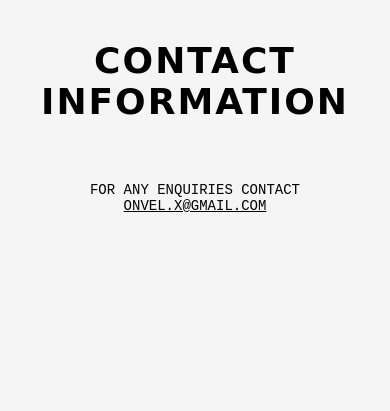
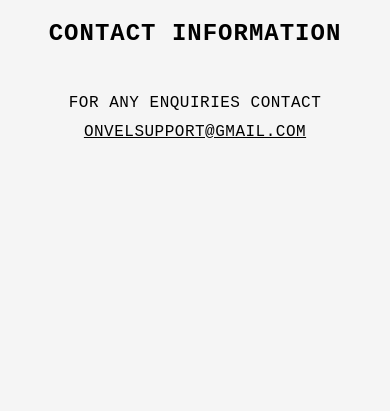
Before and after one commit to onvelsupport/Onvel, a Django app: page /contact/ in a window 390 px wide. Shown: the part 70-481 px from the top of the page. Run offline with Django 5.2, Linux system fonts and the light colour scheme.

Commit message:
fixed privacy and contact heading issue

```diff
--- a/store/templates/store/contact.html
+++ b/store/templates/store/contact.html
@@ -4,10 +4,12 @@
 <style>
   .page-title {
     text-align: center;
-    font-family: 'Permanent Marker', cursive;
+    font-family: 'Courier New', monospace;
     font-size: 36px;
-    margin: 40px 0 60px;
+    margin: 30px 0 60px;
     text-transform: uppercase;
+    letter-spacing: 2px;
+    line-height: 1.2;
   }
 
   .contact-container {
@@ -19,26 +21,46 @@
 
   .contact-container p {
     font-family: 'Courier New', monospace;
-    font-size: 14px;          /* same as index */
-    margin: 10px 0 5px;       /* same spacing as product text */
+    font-size: 18px;
+    line-height: 1.8;
     text-transform: uppercase;
+    letter-spacing: 0.5px;
   }
 
   .contact-container a {
     color: black;
     text-decoration: underline;
+    word-break: break-word;
+  }
+
+  @media (max-width: 768px) {
+    .page-title {
+      font-size: 24px;
+      margin: 20px 0 40px;
+      letter-spacing: 1px;
+      padding: 0 16px;
+    }
+
+    .contact-container {
+      padding: 0 24px;
+    }
+
+    .contact-container p {
+      font-size: 16px;
+      line-height: 1.8;
+    }
   }
 </style>
 {% endblock %}
 
 {% block content %}
 
-<h1 class="page-title">CONTACT INFORMATION</h1>
+<h1 class="page-title">Contact Information</h1>
 
 <div class="contact-container">
   <p>
     FOR ANY ENQUIRIES CONTACT
-    <a href="mailto:ONVEL.X@GMAIL.COM">ONVEL.X@GMAIL.COM</a>
+    <a href="mailto:ONVELSUPPORT@GMAIL.COM">ONVELSUPPORT@GMAIL.COM</a>
   </p>
 </div>
 
```
Also changed, not shown: store/templates/store/privacy.html (+21 -6 lines).
